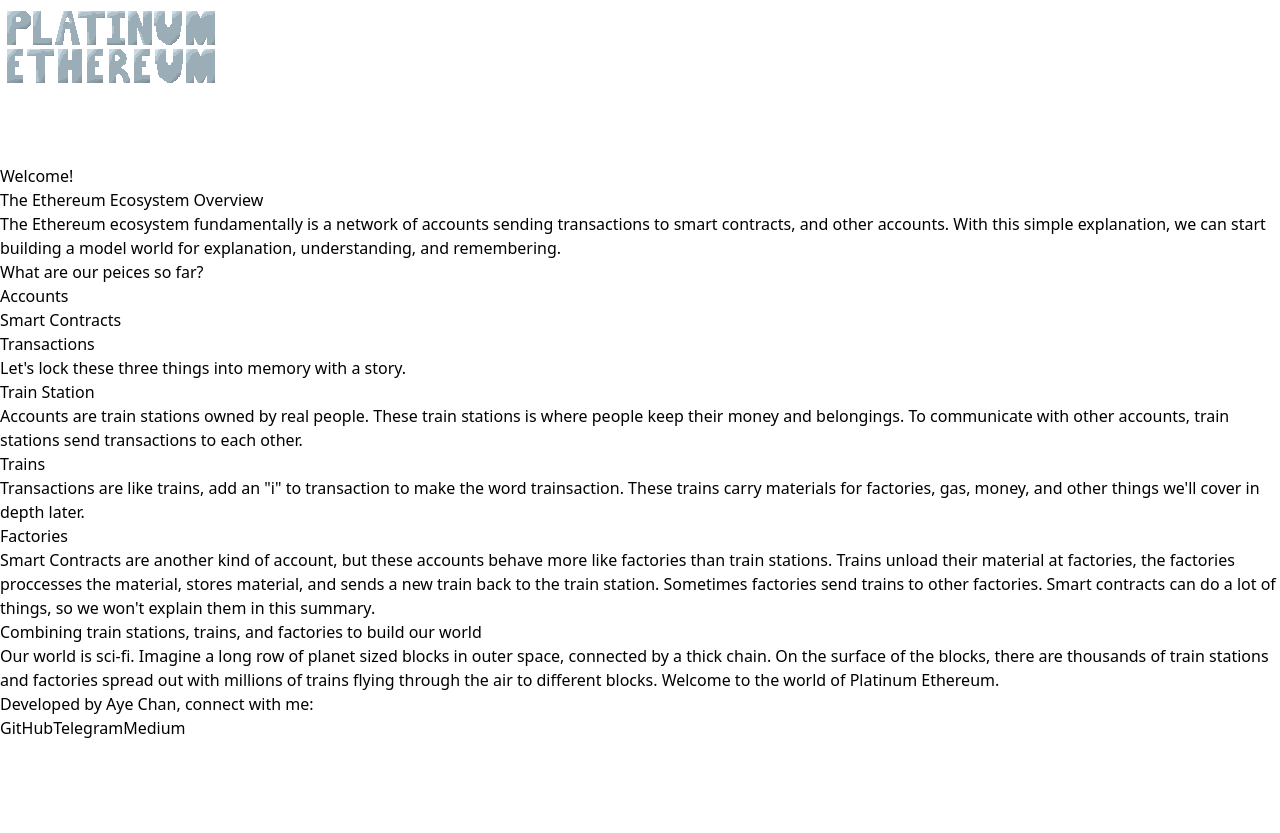
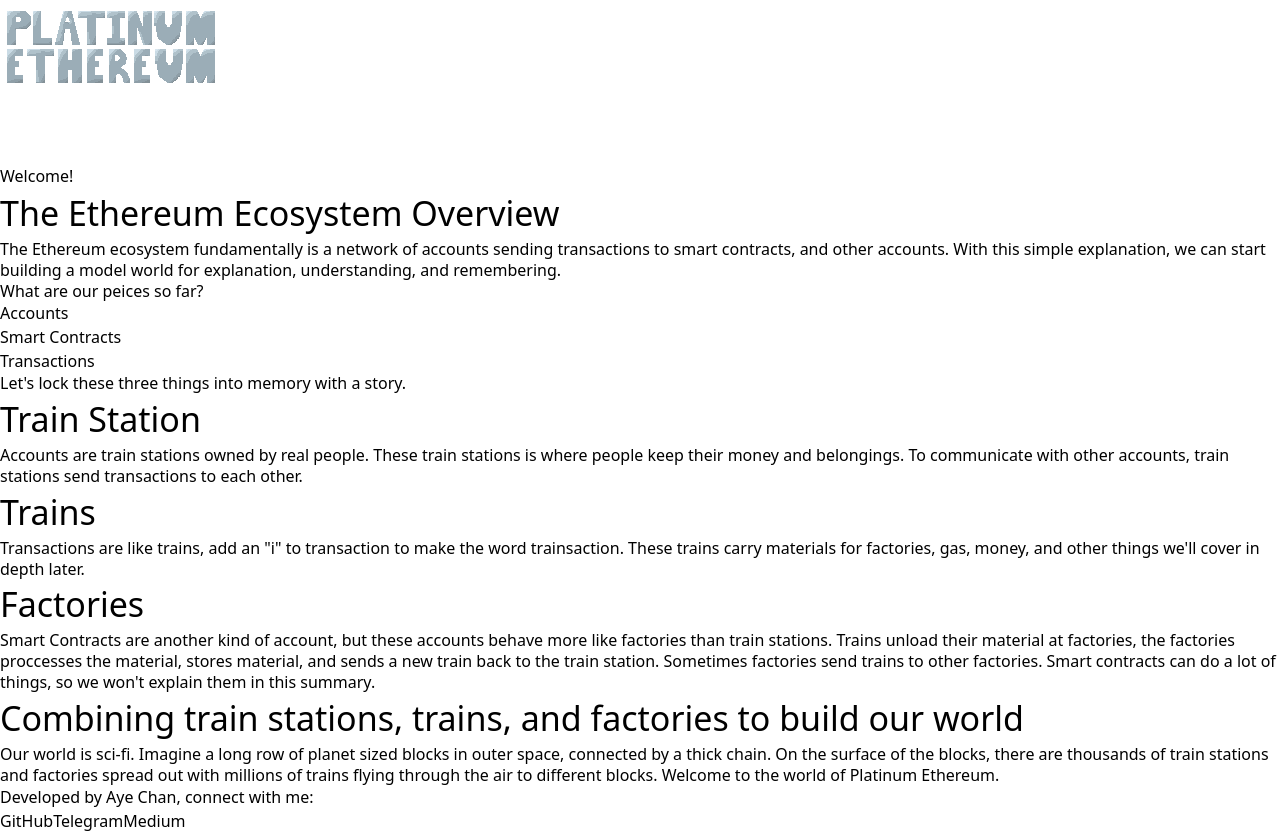
Before and after one commit to ayechanst/platinum-eth, a Next.js app in the folder plat-eth/: page /posts/1overview in a window 1280 px wide. Before the commit the page ends 800 px from the top, so only its background shows below. Built offline with nearby package versions, Linux system fonts and the light colour scheme.

Commit message:
heading and line spacing override

```diff
--- a/plat-eth/src/app/posts/[slug]/page.tsx
+++ b/plat-eth/src/app/posts/[slug]/page.tsx
@@ -2,6 +2,7 @@
 import Markdown from "markdown-to-jsx";
 import matter from "gray-matter";
 import getPostMetaData from "../../../../components/getPostMetadata";
+import { ReactNode } from "react";
 
 const getPostContent = (slug: string) => {
   const folder = "posts/";
@@ -18,6 +19,34 @@
   }));
 };
 
+const CustomHeading = ({
+  children,
+}: {
+  children: ReactNode;
+}) => (
+  <h1 style={{ fontSize: "34px", lineHeight: "1.5" }}>
+    {children}
+  </h1>
+);
+
+// Custom component for <p> elements with different line height
+const CustomParagraph = ({
+  children,
+}: {
+  children: ReactNode;
+}) => <p style={{ lineHeight: "1.3" }}>{children}</p>;
+
+const options = {
+  overrides: {
+    h1: {
+      component: CustomHeading,
+    },
+    p: {
+      component: CustomParagraph,
+    },
+  },
+};
+
 const PostPage = (props: any) => {
   const slug = props.params.slug;
   const post = getPostContent(slug);
@@ -27,7 +56,7 @@
         {post.data.title}
       </h1>
       <article className="prose lg:prose-xl text-cyan-100">
-        <Markdown options={{ forceBlock: true }}>
+        <Markdown options={options}>
           {post.content}
         </Markdown>
       </article>
```
